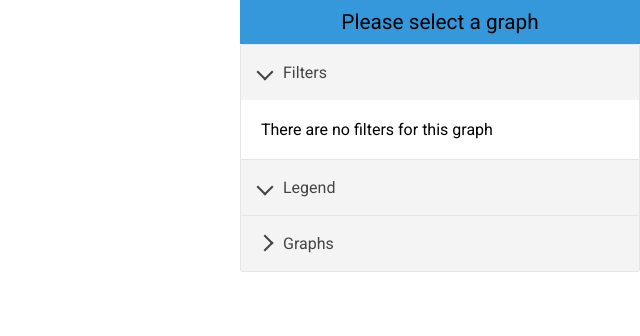
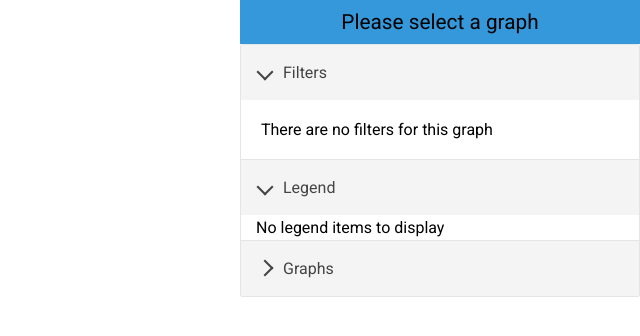
Before and after one commit to MrRikkert/ds-climate, a React (Create React App) app: page / in a window 1280 px wide. Shown: the top 336 px of the page, without its empty margins (640-1280 px from the left). Built offline with nearby package versions, Linux system fonts and the light colour scheme.

Commit message:
message in legend when no countries are selected

```diff
--- a/src/modules/Sidebar/LegendPanel/LegendPanel.js
+++ b/src/modules/Sidebar/LegendPanel/LegendPanel.js
@@ -3,6 +3,29 @@ import { AccordionItem, AccordionItemButton, AccordionItemHeading, AccordionItem
 import "./LegendPanel.css";
 
 class LegendPanel extends Component {
+
+  displayLegend = () => {
+    return (
+      <React.Fragment>
+        {this.props.filter.countries.map((c) => {
+          return (
+            <React.Fragment key={c.country}>
+              <li>
+                <span className="legend-color" style={{ backgroundColor: c.color }}></span>
+                {c.country}
+              </li>
+            </React.Fragment>
+          )
+        })}
+      </React.Fragment>
+    )
+  }
+
+  displayNoLegend = () => {
+    return (
+      <li>No legend items to display</li>
+    )
+  }
 
   render() {
     return (
@@ -14,16 +37,7 @@ class LegendPanel extends Component {
         </AccordionItemHeading>
         <AccordionItemPanel>
           <ul className="legend-list">
-            {this.props.filter.countries.map((c) => {
-              return (
-                <React.Fragment key={c.country}>
-                  <li>
-                    <span className="legend-color" style={{ backgroundColor: c.color }}></span>
-                    {c.country}
-                  </li>
-                </React.Fragment>
-              )
-            })}
+            {this.props.filter.countries.length > 0 ? this.displayLegend() : this.displayNoLegend()}
           </ul>
         </AccordionItemPanel>
       </AccordionItem>
```
